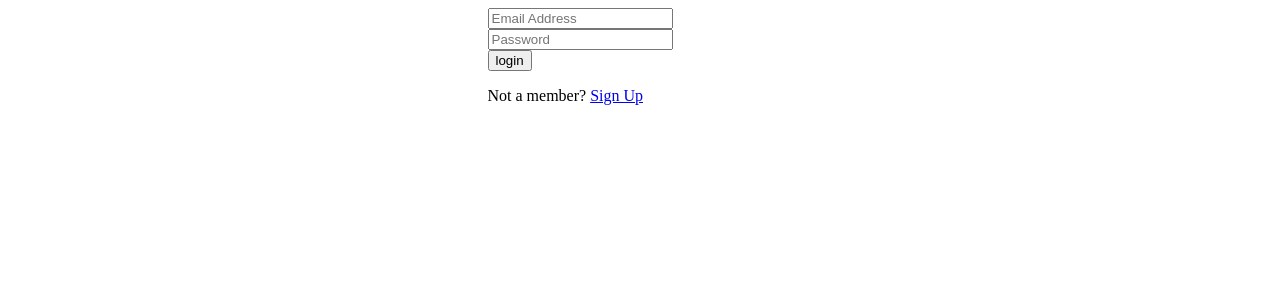
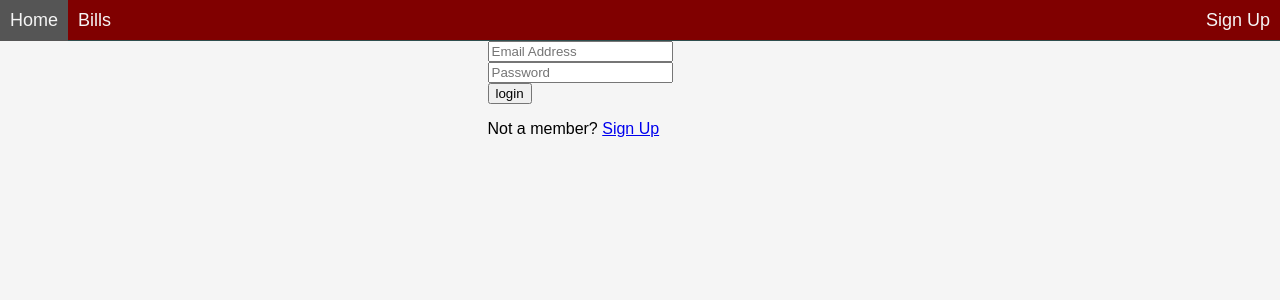
Before and after one commit to alexsimpson440dev/Under-Ground, a Flask app: page /sign.html in a window 1280 px wide. Shown: the top 300 px of the page. Run offline with Flask 2, Linux system fonts and the light colour scheme.

Commit message:
Updated html pages to add header/nav bar to a couple other pages.

```diff
--- a/src/server.py
+++ b/src/server.py
@@ -236,7 +236,7 @@ def create_bill_account():
 @app.route('/bill')
 @app.route('/bill.html', methods=['get', 'post'])
 def bill():
-    #try:
+    try:
         if not session.check_session('email'):
             return redirect(url_for('sign_in'))
 
@@ -279,11 +279,11 @@ def bill():
 
         return render_template(url_for('bill'))
 
-    # except:
-    #     error = str(sys.exc_info())
-    #     logger('Log E Error in bill')
-    #     logger('Log E ' + error)
-    #     return render_template('error.html')
+    except:
+        error = str(sys.exc_info())
+        logger('Log E Error in bill')
+        logger('Log E ' + error)
+        return render_template('error.html')
 
 
 def format_bill_config(account_id):
--- a/templates/signin.html
+++ b/templates/signin.html
@@ -1,10 +1,18 @@
 <!DOCTYPE html>
 <html lang="en">
+<link href="../static/css/main.css" rel="stylesheet" type="text/css" />
 <head>
     <meta charset="UTF-8">
     <title>Sign In</title>
 </head>
 <body>
+ <div class="header">
+        <ul style="margin: 0; padding: 0; list-style-type: none; overflow: hidden;">
+            <li class="nav" style="float: left"><a href="index.html">Home</a></li>
+            <li class="nav" style="float: left"><a href="bill.html">Bills</a></li>
+            <li class="nav" style="float: right"><a href="{{ url_for('user_link') }}">Sign Up</a></li>
+        </ul>
+    </div>
     <div style="width: 305px; margin: auto">
         <form method="post">
             <input type="text" name="email_address" placeholder="Email Address"><br />
```
Also changed, not shown: templates/index.html (+11 -0 lines).
